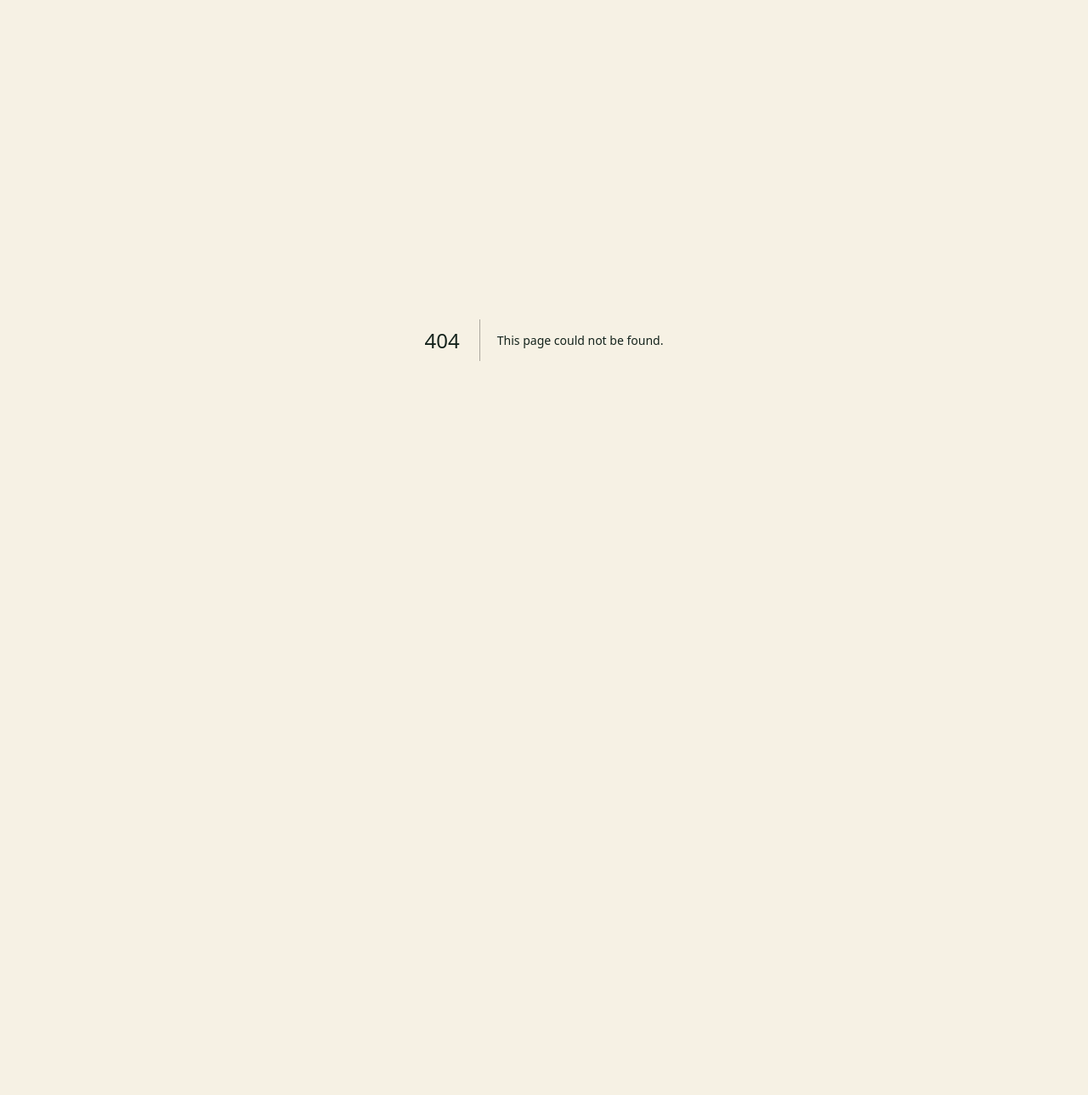
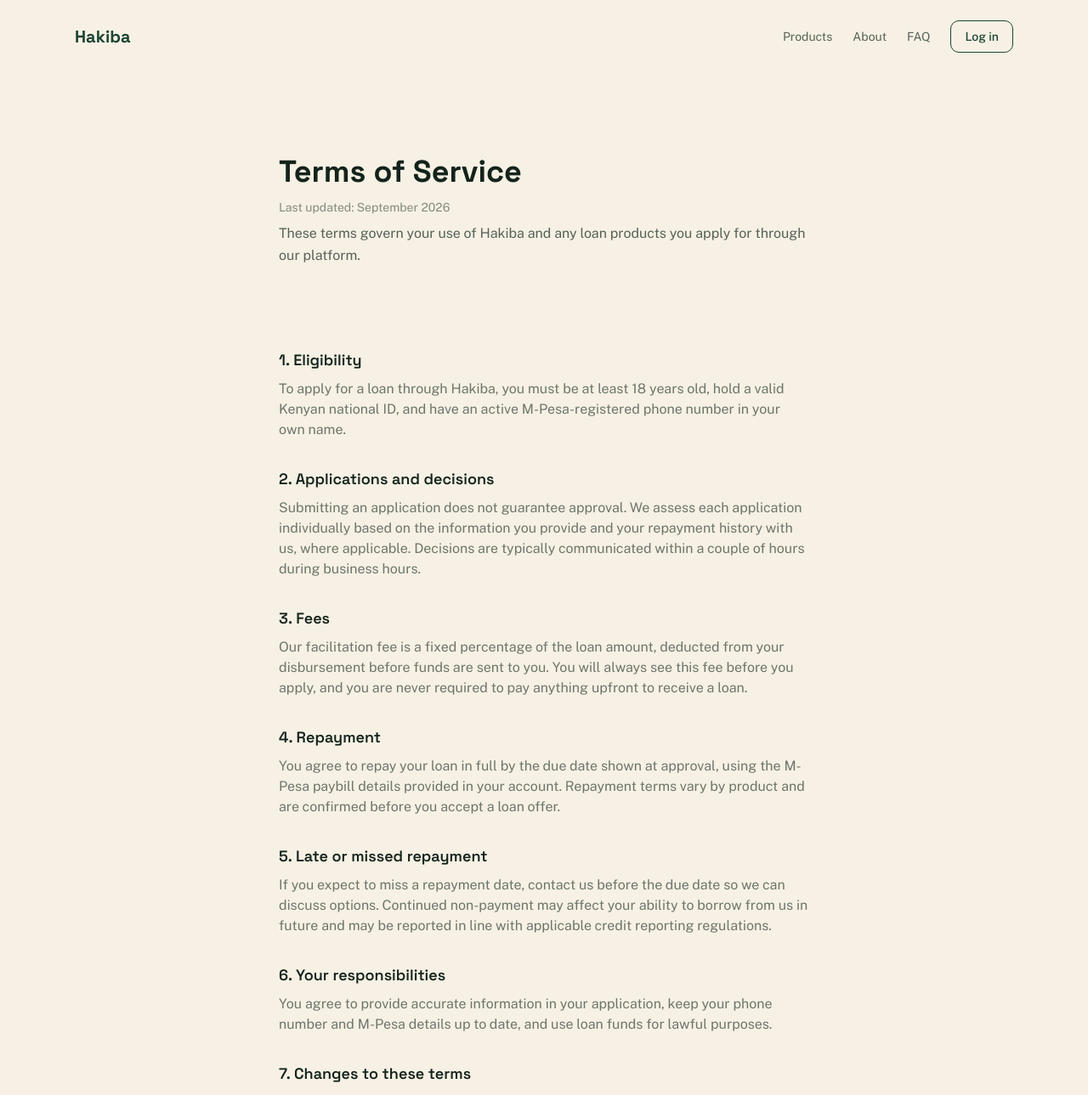
Before and after one commit to bennedictbett/Hakiba, a Next.js app in the folder client/: page /terms in a window 1280 px wide. Before the commit this address had no page. Shown: the top 1289 px of the page at 85% size. Before the commit the page ends 800 px from the top, so only its background shows below. Built offline with nearby package versions, Linux system fonts and the light colour scheme.

Commit message:
added terms of service page

```diff
--- /dev/null
+++ b/client/app/(marketing)/terms/page.tsx
@@ -0,0 +1,73 @@
+import Nav from "@/components/Nav";
+
+const SECTIONS = [
+  {
+    title: "1. Eligibility",
+    body: "To apply for a loan through Hakiba, you must be at least 18 years old, hold a valid Kenyan national ID, and have an active M-Pesa-registered phone number in your own name.",
+  },
+  {
+    title: "2. Applications and decisions",
+    body: "Submitting an application does not guarantee approval. We assess each application individually based on the information you provide and your repayment history with us, where applicable. Decisions are typically communicated within a couple of hours during business hours.",
+  },
+  {
+    title: "3. Fees",
+    body: "Our facilitation fee is a fixed percentage of the loan amount, deducted from your disbursement before funds are sent to you. You will always see this fee before you apply, and you are never required to pay anything upfront to receive a loan.",
+  },
+  {
+    title: "4. Repayment",
+    body: "You agree to repay your loan in full by the due date shown at approval, using the M-Pesa paybill details provided in your account. Repayment terms vary by product and are confirmed before you accept a loan offer.",
+  },
+  {
+    title: "5. Late or missed repayment",
+    body: "If you expect to miss a repayment date, contact us before the due date so we can discuss options. Continued non-payment may affect your ability to borrow from us in future and may be reported in line with applicable credit reporting regulations.",
+  },
+  {
+    title: "6. Your responsibilities",
+    body: "You agree to provide accurate information in your application, keep your phone number and M-Pesa details up to date, and use loan funds for lawful purposes.",
+  },
+  {
+    title: "7. Changes to these terms",
+    body: "We may update these terms from time to time. Material changes will be communicated before they take effect on new applications.",
+  },
+  {
+    title: "8. Governing law",
+    body: "These terms are governed by the laws of Kenya. Hakiba operates as a licensed Digital Credit Provider under the Central Bank of Kenya's regulatory framework for digital lenders.",
+  },
+];
+
+export default function TermsPage() {
+  return (
+    <main>
+      <Nav />
+
+      <section className="mx-auto max-w-2xl px-6 py-16 sm:py-24">
+        <h1 className="mb-3 font-display text-3xl font-bold text-ink sm:text-4xl">Terms of Service</h1>
+        <p className="mb-2 font-body text-sm text-ink/50">Last updated: September 2026</p>
+        <p className="font-body leading-relaxed text-ink/70">
+          These terms govern your use of Hakiba and any loan products you apply for through our platform.
+        </p>
+      </section>
+
+      <section className="mx-auto max-w-2xl px-6 pb-16 sm:pb-24">
+        <div className="space-y-8">
+          {SECTIONS.map((section) => (
+            <div key={section.title}>
+              <h2 className="mb-2 font-display text-lg font-semibold text-ink">{section.title}</h2>
+              <p className="font-body text-sm leading-relaxed text-ink/60 sm:text-base">{section.body}</p>
+            </div>
+          ))}
+        </div>
+
+        <p className="mt-10 font-body text-sm text-ink/60">
+          Questions about these terms? <a href="/contact" className="text-savanna underline">Contact us</a>.
+        </p>
+      </section>
+
+      <footer className="border-t border-mist px-6 py-8 text-center font-body text-xs text-ink/50">
+        Hakiba is a licensed Digital Credit Provider. Read our{" "}
+        <a href="/terms" className="underline">Terms</a> and{" "}
+        <a href="/privacy" className="underline">Privacy Policy</a>.
+      </footer>
+    </main>
+  );
+}
```
